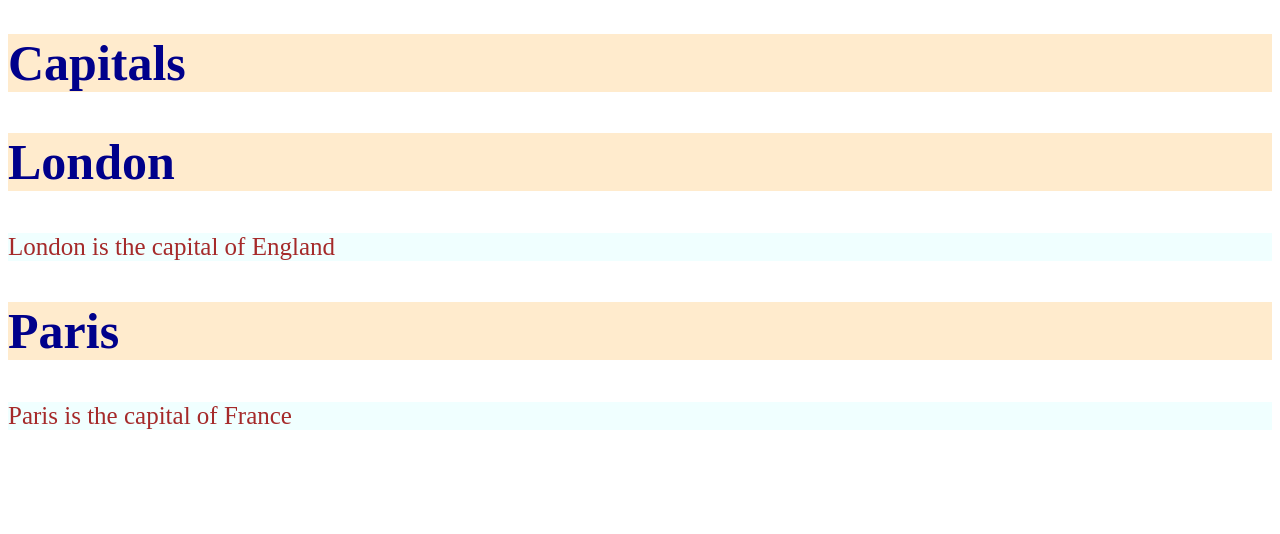
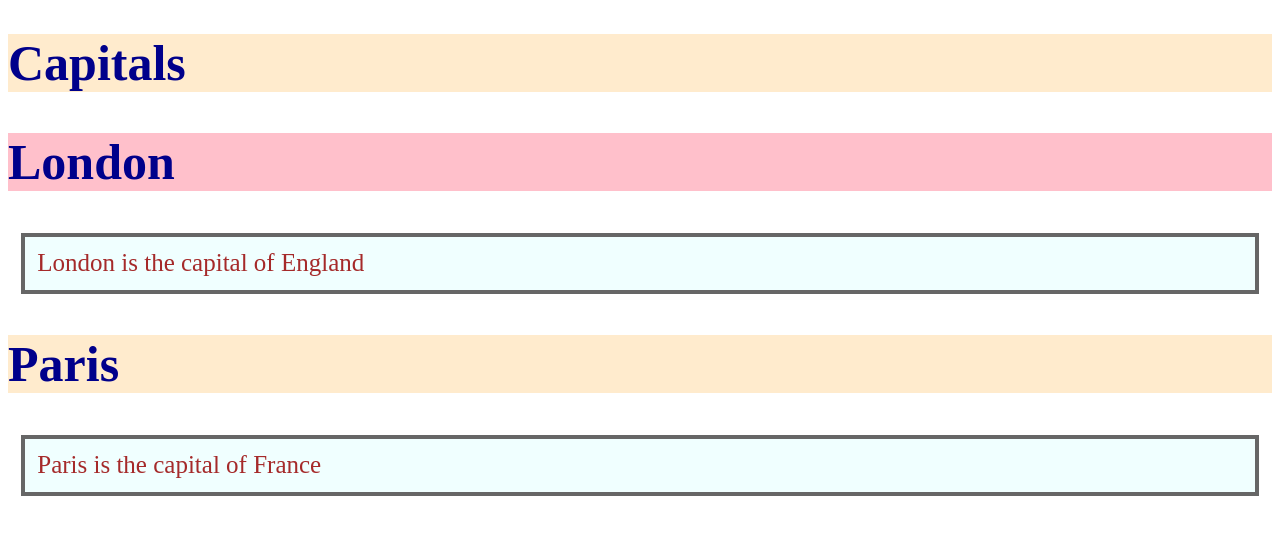
Before and after one commit to IanMacdonald37/week5, a plain HTML site: page index.html in a window 1280 px wide. Drawn offline with Linux system fonts and the light colour scheme.

```diff
--- a/css/stylesheet.css
+++ b/css/stylesheet.css
@@ -11,5 +11,15 @@ font-size: 50px;
 background-color: azure;
 color:brown;
 font-size: 25px;
+border: 4px solid #666;
+margin: 1%;
+padding: 1%;
+
 
 }
+
+#backgroundcolor{
+
+background-color: pink;
+
+}
--- a/index.html
+++ b/index.html
@@ -8,7 +8,7 @@
 
 <body>
 <h1 class="heading">Capitals</h1>
-<h2 class="heading">London</h2>
+<h2 class="heading" id="backgroundcolor">London</h2>
 <p class="paragraph">London is the capital of England</p>
 
 <h2 class="heading">Paris</h2>
```
